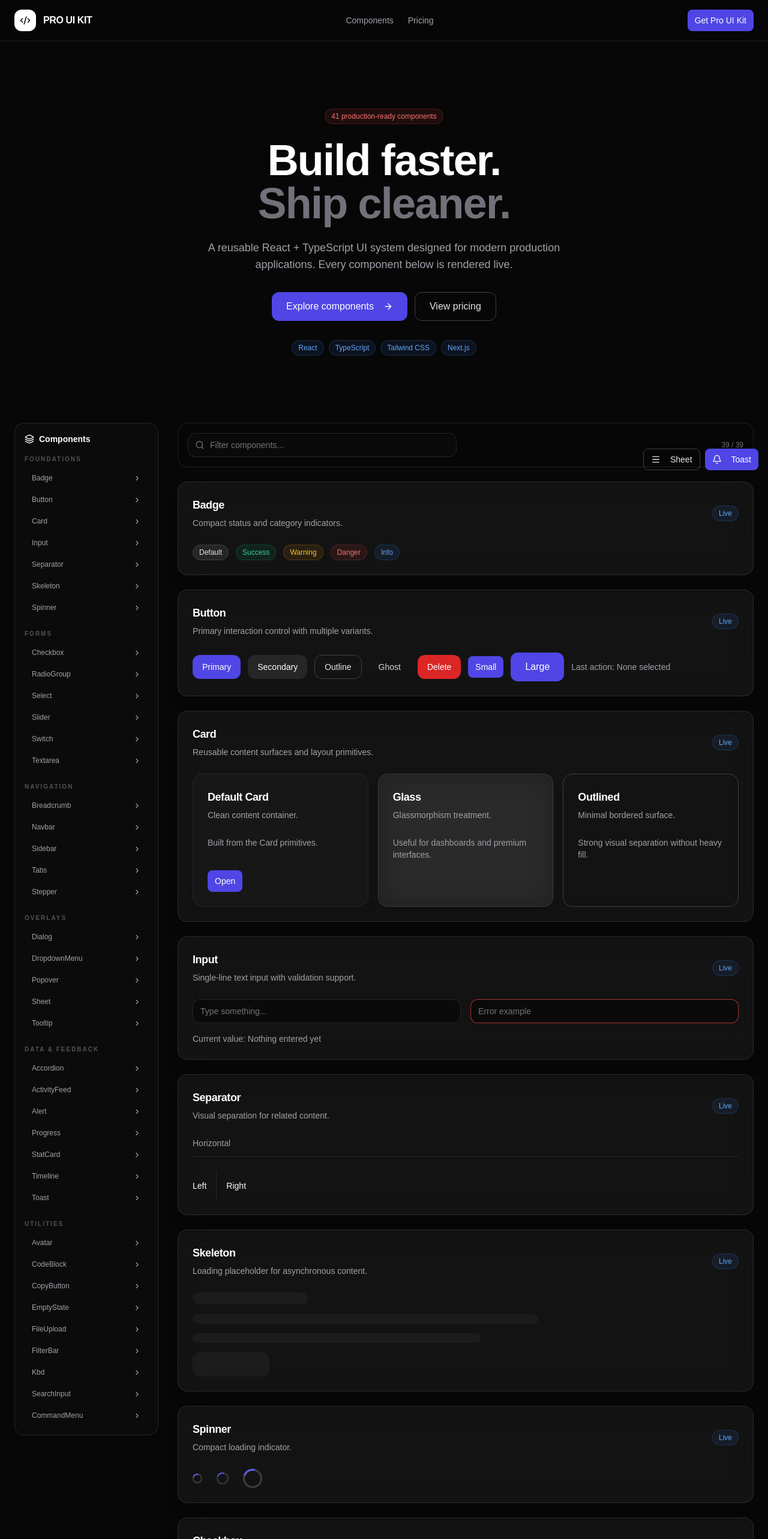
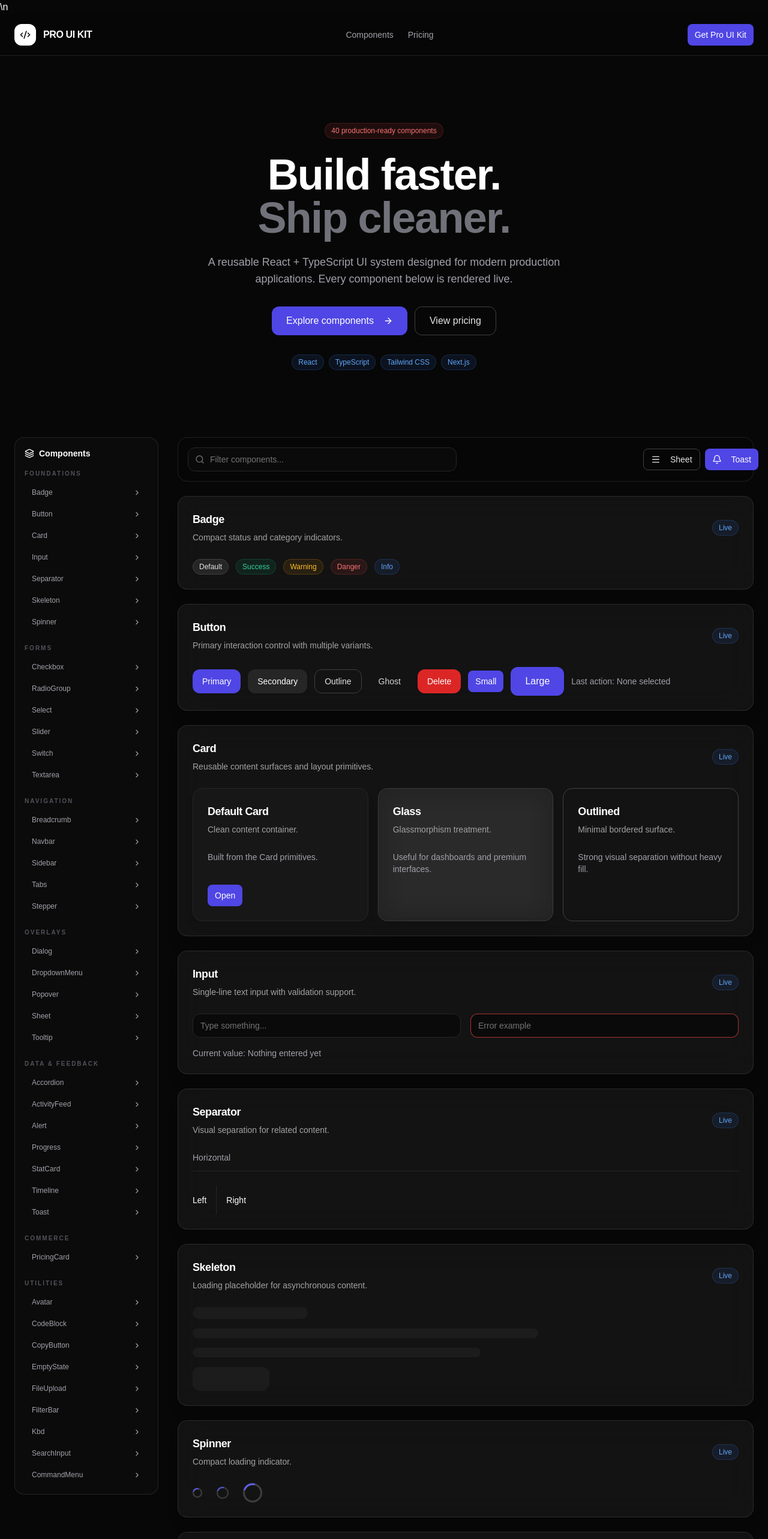
Before and after one commit to biznez-da-1/pro-ui-kit, a Next.js app: page / in a window 1280 px wide. Shown: the top 2566 px of the page at 60% size. Built offline with nearby package versions, Linux system fonts and the light colour scheme.

Commit message:
fix: correct showcase component count and navigation

```diff
--- a/src/app/page.tsx
+++ b/src/app/page.tsx
@@ -129,6 +129,10 @@ const componentGroups = [
       "Timeline",
       "Toast",
     ],
+  },
+  {
+    name: "Commerce",
+    items: ["PricingCard"],
   },
   {
     name: "Utilities",
@@ -865,7 +869,7 @@ export default function Home() {
           <div className="grid gap-4 md:grid-cols-3">
             <StatCard
               title="Components"
-              value={41}
+              value={40}
               description="Production-ready building blocks"
               trend={12}
               trendLabel="vs last build"
@@ -905,7 +909,7 @@ export default function Home() {
               {
                 id: "2",
                 title: "Component library built",
-                description: "41 reusable components implemented.",
+                description: "40 reusable components implemented.",
                 date: "Step 2",
                 status: "success",
                 icon: <Layers3 size={14} />,
@@ -1045,7 +1049,7 @@ export function Example() {
               value={search}
               onChange={(event) => setSearch(event.target.value)}
               onClear={() => setSearch("")}
-              placeholder="Search all 41 components..."
+              placeholder="Search all 40 components..."
             />
             <p className="text-sm text-zinc-400">
               Showing {filteredComponents.length} of {allComponents.length} components.
@@ -1112,7 +1116,7 @@ export function Example() {
             description="The complete production-ready React component library."
             popular
             features={[
-              "41 production-ready components",
+              "40 production-ready components",
               "TypeScript source",
               "Tailwind CSS",
               "Commercial-ready architecture",
@@ -1135,7 +1139,7 @@ export function Example() {
   };
 
   return (
-    <main className="min-h-screen bg-[#070707] text-white">
+    <main className="min-h-screen bg-[#070707] text-white">\n      <a href="#components" className="sr-only z-[100] rounded-lg bg-white px-4 py-3 font-medium text-black focus:not-sr-only focus:fixed focus:left-4 focus:top-4">Skip to components</a>
       <header className="sticky top-0 z-40 border-b border-white/10 bg-[#070707]/90 backdrop-blur-xl">
         <div className="mx-auto flex max-w-7xl items-center justify-between px-4 py-4 sm:px-6">
           <a
@@ -1148,7 +1152,7 @@ export function Example() {
             <span>PRO UI KIT</span>
           </a>
 
-          <nav className="hidden items-center gap-6 text-sm text-zinc-400 md:flex">
+          <nav aria-label="Primary navigation" className="hidden items-center gap-6 text-sm text-zinc-400 md:flex">
             <a href="#components" className="transition hover:text-white">
               Components
             </a>
@@ -1177,7 +1181,7 @@ export function Example() {
           </div>
 
           <div className="mx-auto max-w-4xl text-center">
-            <Badge variant="danger">41 production-ready components</Badge>
+            <Badge variant="danger">40 production-ready components</Badge>
 
             <h1 className="mt-6 text-4xl font-black tracking-tight sm:text-6xl lg:text-7xl">
               Build faster.
@@ -1373,7 +1377,7 @@ export function Example() {
               description="Everything you need to build polished React interfaces."
               popular
               features={[
-                "41 production-ready components",
+                "40 production-ready components",
                 "TypeScript source",
                 "Tailwind CSS",
                 "Reusable component architecture",
@@ -1400,7 +1404,7 @@ export function Example() {
       <footer className="border-t border-white/10 py-10">
         <div className="mx-auto flex max-w-7xl flex-col gap-4 px-4 text-sm text-zinc-500 sm:flex-row sm:items-center sm:justify-between sm:px-6">
           <div>PRO UI KIT</div>
-          <div>41 components · React · TypeScript · Tailwind</div>
+          <div>40 components · React · TypeScript · Tailwind</div>
         </div>
       </footer>
 
```
